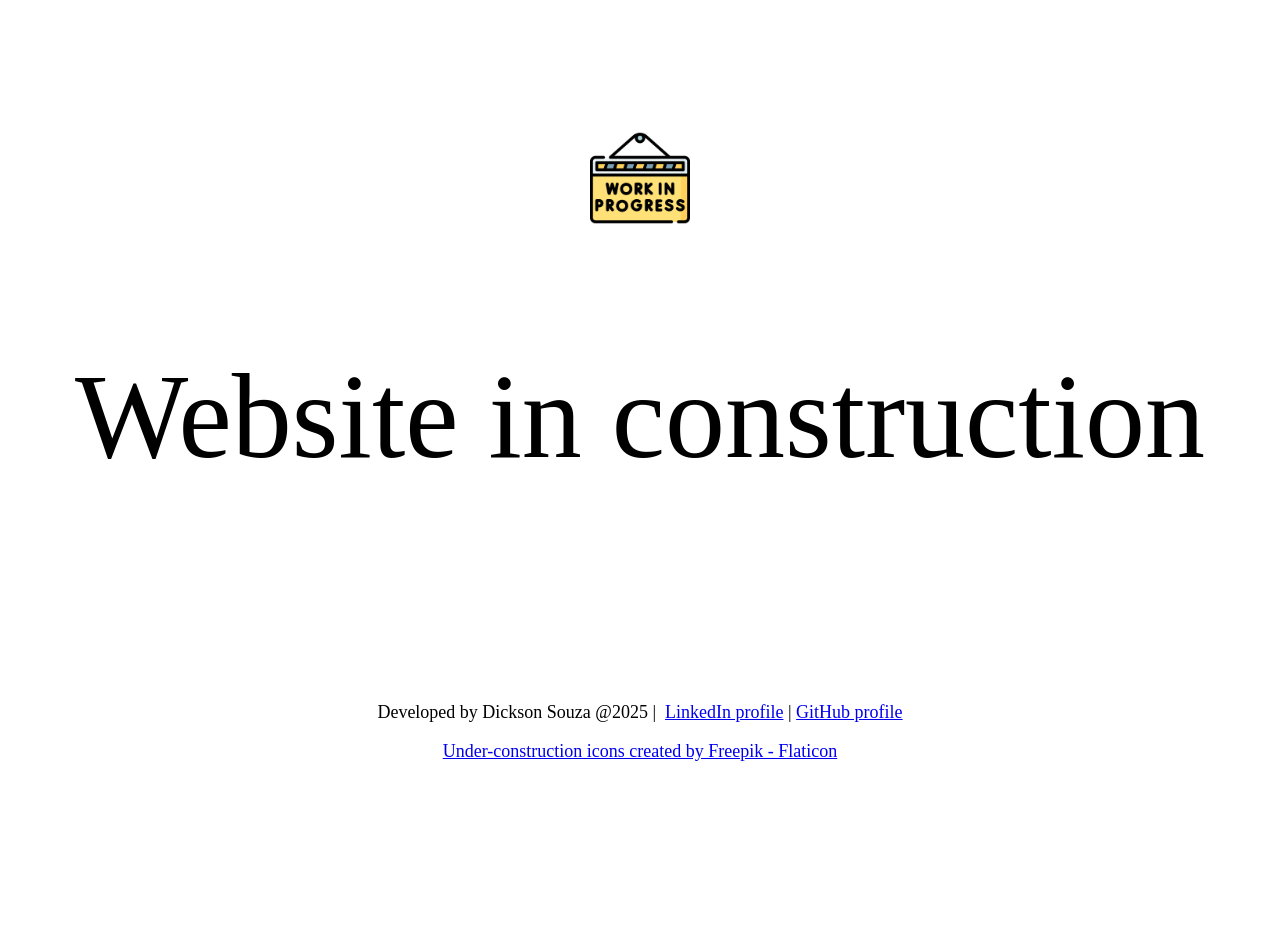
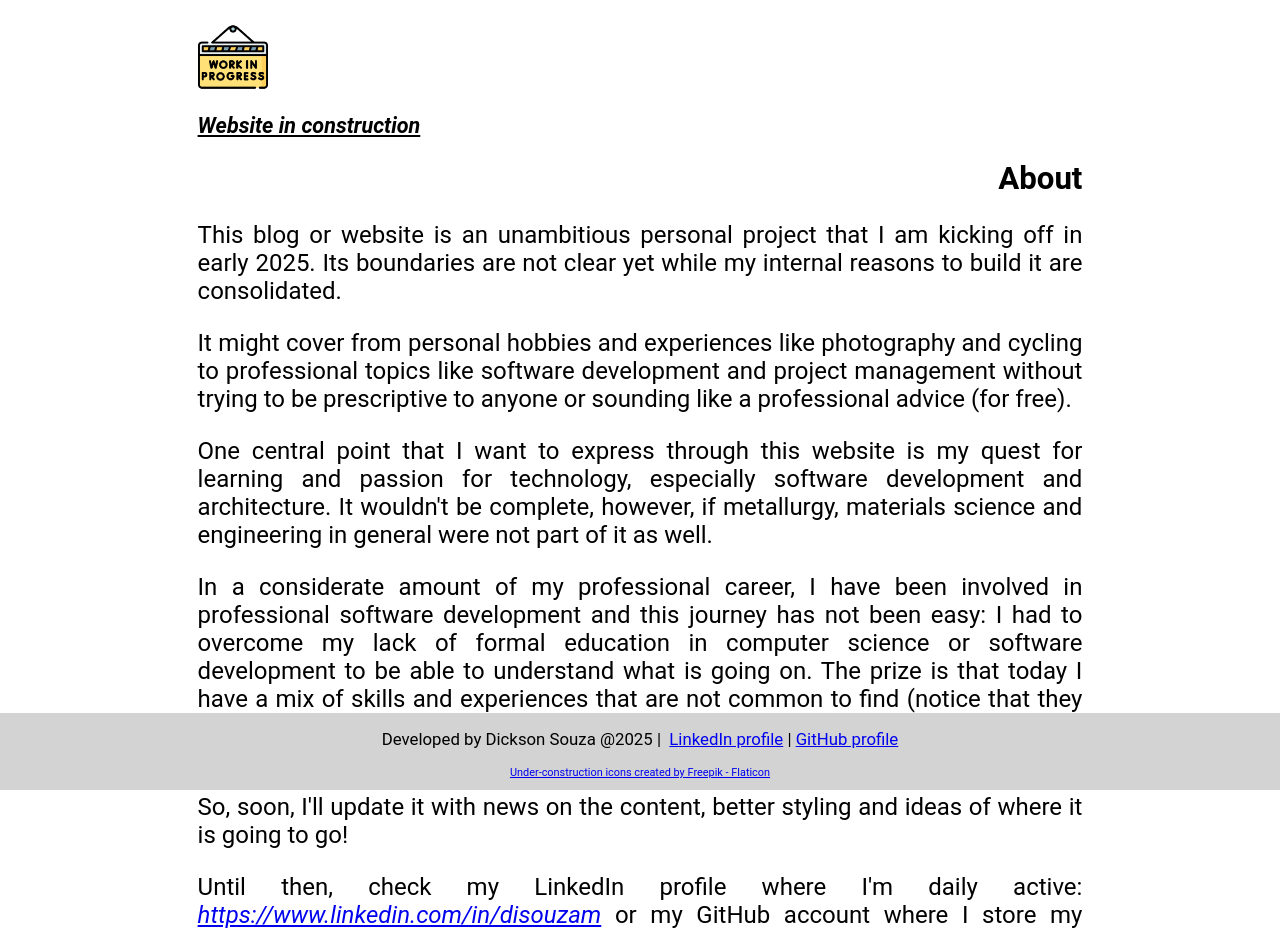
Before and after one commit to disouzam/blog-frontend-public, a React (Vite) app: page / in a window 1280 px wide. Shown: the top 931 px of the page. Before the commit the page ends 800 px from the top, so only its background shows below. Built offline with nearby package versions, Linux system fonts and the light colour scheme.

Commit message:
Added an about content to the website
- And made several adjustments to the styling

```diff
--- a/src/App.css
+++ b/src/App.css
@@ -1,9 +1,28 @@
 .banner-content {
-
-    font-size: 5em;
+    justify-items: left;
+    font-size: 0.9em;
+    font-weight: bold;
+    font-style: italic;
     color: black;
     padding: 0px;
     height: 100%;
+    margin-left: 15%;
+    margin-right: 15%;
+}
+
+.about-content {
+    margin-left: 15%;
+    margin-right: 15%;
+    width: 70%;
+}
+
+.about-content > h1 {
+    text-align: right;
+    font-size: 1.3em;
+}
+
+.about-content > p {
+    text-align: justify;
 }
 
 .work-in-progress-icon {
@@ -12,15 +31,20 @@
 }
 
 .work-in-progress-icon > img {
-    height: 100px;
+    height: 70px;
 }
 
 footer {
-    font-size: 0.75em;
+    font-size: 0.70em;
     justify-items: center;
+    background-color: lightgray;
     position: fixed;
     bottom: 0px;
     left: 0px;
     right: 0px;
-    margin-bottom: 20px;
+    margin-bottom: 10px;
 }
+
+.footer-icon-attribution {
+    font-size: 0.65em;
+}
--- a/src/App.tsx
+++ b/src/App.tsx
@@ -1,4 +1,5 @@
 import "./App.css";
+import About from "./components/About";
 import Footer from "./components/Footer";
 
 function App() {
@@ -13,8 +14,9 @@ function App() {
             alt="Icon of a board saying Work in progress"
           ></img>
         </p>
-        <p>Website in construction</p>
+        <p><u>Website in construction</u></p>
       </div>
+      <About />
       <Footer />
     </>
   );
--- /dev/null
+++ b/src/components/About.tsx
@@ -0,0 +1,59 @@
+function About() {
+  return (
+    <div className="about-content">
+      <h1>About</h1>
+      <p>
+        This blog or website is an unambitious personal project that I am
+        kicking off in early 2025. Its boundaries are not clear yet while my
+        internal reasons to build it are consolidated.
+      </p>
+      <p>
+        It might cover from personal hobbies and experiences like photography
+        and cycling to professional topics like software development and project
+        management without trying to be prescriptive to anyone or sounding like
+        a professional advice (for free).
+      </p>
+      <p>
+        One central point that I want to express through this website is my
+        quest for learning and passion for technology, especially software
+        development and architecture. It wouldn't be complete, however, if
+        metallurgy, materials science and engineering in general were not part
+        of it as well.
+      </p>
+      <p>
+        In a considerate amount of my professional career, I have been involved
+        in professional software development and this journey has not been easy:
+        I had to overcome my lack of formal education in computer science or
+        software development to be able to understand what is going on. The
+        prize is that today I have a mix of skills and experiences that are not
+        common to find (notice that they might not be awesome) and, above all,
+        provides me confidence to tackle new challenges and the joy of
+        achievement.
+      </p>
+      <p>
+        So, soon, I'll update it with news on the content, better styling and
+        ideas of where it is going to go!
+      </p>
+      <p>
+        Until then, check my LinkedIn profile where I'm daily active:{" "}
+        <a
+          href="https://www.linkedin.com/in/disouzam"
+          target="_blank"
+          rel="noopener"
+        >
+          <i>https://www.linkedin.com/in/disouzam</i>
+        </a>{" "}
+        or my GitHub account where I store my personal projects: &nbsp;
+        <a
+            href="https://github.com/disouzam"
+            target="_blank"
+            rel="noopener"
+          >
+            <i>https://github.com/disouzam</i>
+          </a>
+      </p>
+    </div>
+  );
+}
+
+export default About;
--- a/src/components/Footer.tsx
+++ b/src/components/Footer.tsx
@@ -20,7 +20,7 @@ function Footer() {
           </a>
         </p>
 
-        <p>
+        <p className="footer-icon-attribution">
           <a
             href="https://www.flaticon.com/free-icons/under-construction"
             title="under-construction icons"
--- a/src/index.css
+++ b/src/index.css
@@ -1,6 +1,4 @@
 body {
-    display: flex;
-    justify-content: center;
-    align-items: center;
+    font-family: 'Roboto', sans-serif;
     font-size: 24px;
 }
```
